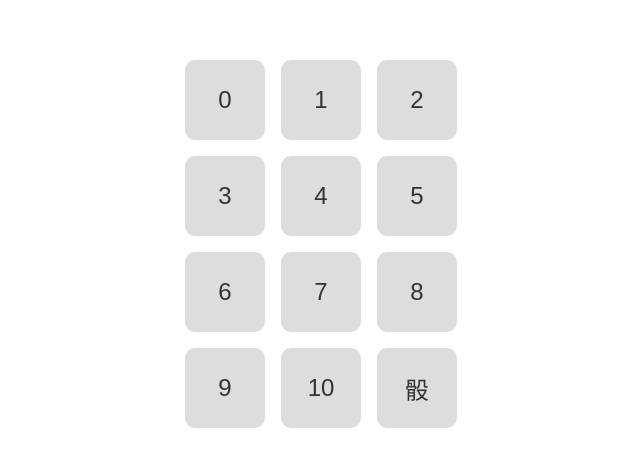
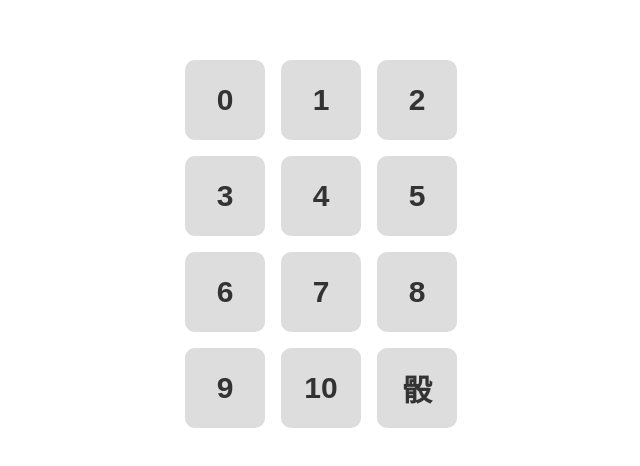
Before and after one commit to EraL-Jack/energycounter, a plain HTML site: page index.html in a window 1280 px wide. Shown: the part 156-622 px from the top of the page, without its empty margins (319-959 px from the left). Drawn offline with Linux system fonts and the light colour scheme.

Commit message:
Update index.html

```diff
--- a/index.html
+++ b/index.html
@@ -1,5 +1,5 @@
 <!DOCTYPE html>
-<html lang="zh">
+<html lang="en">
 <head>
 <meta charset="UTF-8">
 <meta name="viewport" content="width=device-width, initial-scale=1.0">
@@ -31,7 +31,8 @@
     color: #333;
     border: none;
     border-radius: 10px;
-    font-size: 24px;
+    font-size: 30px;
+    font-weight: bold;
     cursor: pointer;
     padding: 10px;
   }
```
